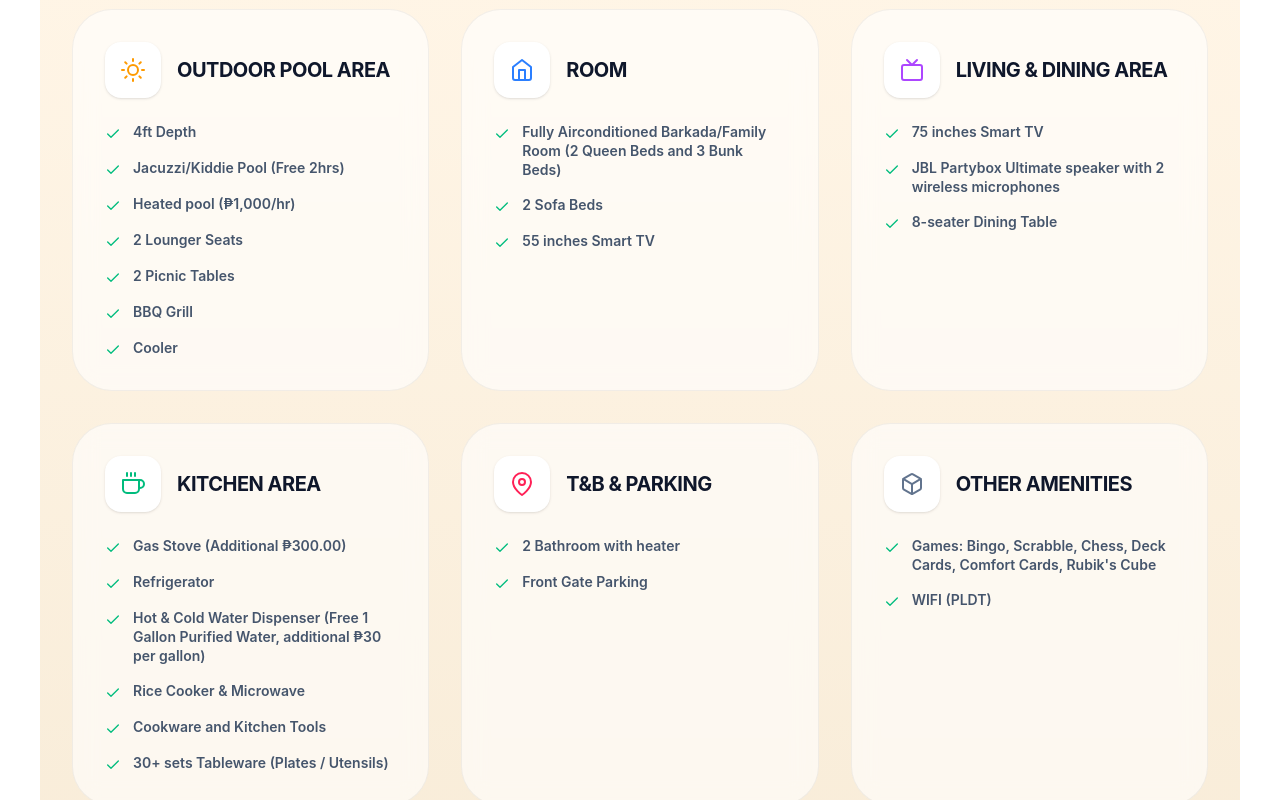
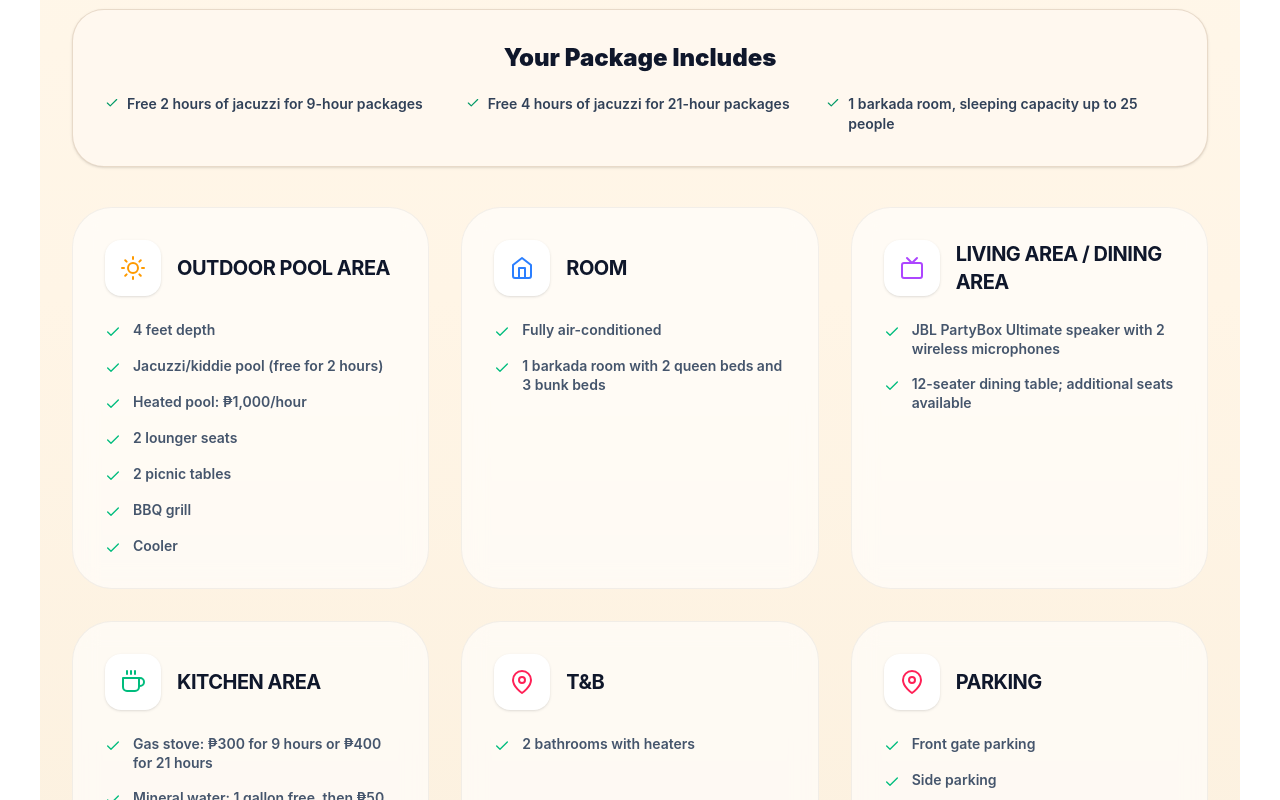
Before and after one commit to NexusLegends4/hacienda-amara-private, a React (Vite) app: page /about in a window 1280 px wide. Shown: the part 1040-1840 px from the top of the page. Built offline with nearby package versions, Linux system fonts and the light colour scheme; no server answers.

Commit message:
Update About.jsx

```diff
--- a/src/components/About.jsx
+++ b/src/components/About.jsx
@@ -7,40 +7,58 @@ const amenities = [
 	{
 		title: "Outdoor Pool Area",
 		icon: <FiSun className="text-amber-500" />,
-		items: ["4ft Depth", "Jacuzzi/Kiddie Pool (Free 2hrs)", "Heated pool (₱1,000/hr)", "2 Lounger Seats", "2 Picnic Tables", "BBQ Grill", "Cooler"],
+		items: ["4 feet depth", "Jacuzzi/kiddie pool (free for 2 hours)", "Heated pool: ₱1,000/hour", "2 lounger seats", "2 picnic tables", "BBQ grill", "Cooler"],
 	},
 	{
 		title: "Room",
 		icon: <FiHome className="text-blue-500" />,
-		items: ["Fully Airconditioned Barkada/Family Room (2 Queen Beds and 3 Bunk Beds)", "2 Sofa Beds", "55 inches Smart TV"],
+		items: ["Fully air-conditioned", "1 barkada room with 2 queen beds and 3 bunk beds"],
 	},
 	{
-		title: "Living & Dining Area",
+		title: "Living Area / Dining Area",
 		icon: <FiTv className="text-purple-500" />,
-		items: ["75 inches Smart TV", "JBL Partybox Ultimate speaker with 2 wireless microphones", "8-seater Dining Table"],
+		items: ["JBL PartyBox Ultimate speaker with 2 wireless microphones", "12-seater dining table; additional seats available"],
 	},
 	{
 		title: "Kitchen Area",
 		icon: <FiCoffee className="text-emerald-500" />,
 		items: [
-			"Gas Stove (Additional ₱300.00)",
+			"Gas stove: ₱300 for 9 hours or ₱400 for 21 hours",
+			"Mineral water: 1 gallon free, then ₱50 per gallon",
 			"Refrigerator",
-			"Hot & Cold Water Dispenser (Free 1 Gallon Purified Water, additional ₱30 per gallon)",
-			"Rice Cooker & Microwave",
+			"Hot and cold water dispenser",
+			"Rice cooker",
+			"Microwave",
 			"Cookware and Kitchen Tools",
-			"30+ sets Tableware (Plates / Utensils)",
+			"30 sets of tableware (plates and utensils); charges may apply for missing resort items",
 		],
 	},
 	{
-		title: "T&B & Parking",
+		title: "T&B",
 		icon: <FiMapPin className="text-rose-500" />,
-		items: ["2 Bathroom with heater", "Front Gate Parking"],
+		items: ["2 bathrooms with heaters"],
+	},
+	{
+		title: "Parking",
+		icon: <FiMapPin className="text-rose-500" />,
+		items: ["Front gate parking", "Side parking"],
 	},
 	{
 		title: "Other amenities",
 		icon: <FiBox className="text-slate-500" />,
-		items: ["Games: Bingo, Scrabble, Chess, Deck Cards, Comfort Cards, Rubik's Cube", "WIFI (PLDT)"],
+		items: ["Games: Bingo, Rubik's Cube, Scrabble, Chess, deck cards, and comfort cards", "WiFi: Converge and PointLink"],
 	},
+	{
+		title: "Other Charges",
+		icon: <FiBox className="text-orange-500" />,
+		items: ["2nd floor additional rooms: 1 master bedroom and 2 family rooms", "Catering", "Sound system", "Photo booth"],
+	},
+];
+
+const packageInclusions = [
+	"Free 2 hours of jacuzzi for 9-hour packages",
+	"Free 4 hours of jacuzzi for 21-hour packages",
+	"1 barkada room, sleeping capacity up to 25 people",
 ];
 
 const About = () => {
@@ -107,6 +125,17 @@ const About = () => {
 						<h2 className="text-3xl md:text-5xl font-black text-slate-900 uppercase tracking-tight">Our Amenities</h2>
 						<div className="h-1.5 w-24 bg-amber-500 mx-auto mt-4 rounded-full"></div>
 					</div>
+					<div className="mx-4 mb-10 rounded-[2rem] border border-[#8b5e34]/20 bg-[#fff8ef] p-6 shadow-sm md:p-8">
+						<h3 className="mb-5 text-center text-2xl font-black text-slate-900">Your Package Includes</h3>
+						<ul className="grid gap-3 text-sm font-semibold text-slate-700 md:grid-cols-3">
+							{packageInclusions.map((item) => (
+								<li key={item} className="flex items-start gap-2">
+									<FiCheck className="mt-0.5 shrink-0 text-emerald-600" />
+									<span>{item}</span>
+								</li>
+							))}
+						</ul>
+					</div>
 
 					<div className="grid grid-cols-1 md:grid-cols-2 lg:grid-cols-3 gap-8 px-4">
 						{amenities.map((category, idx) => (
```
